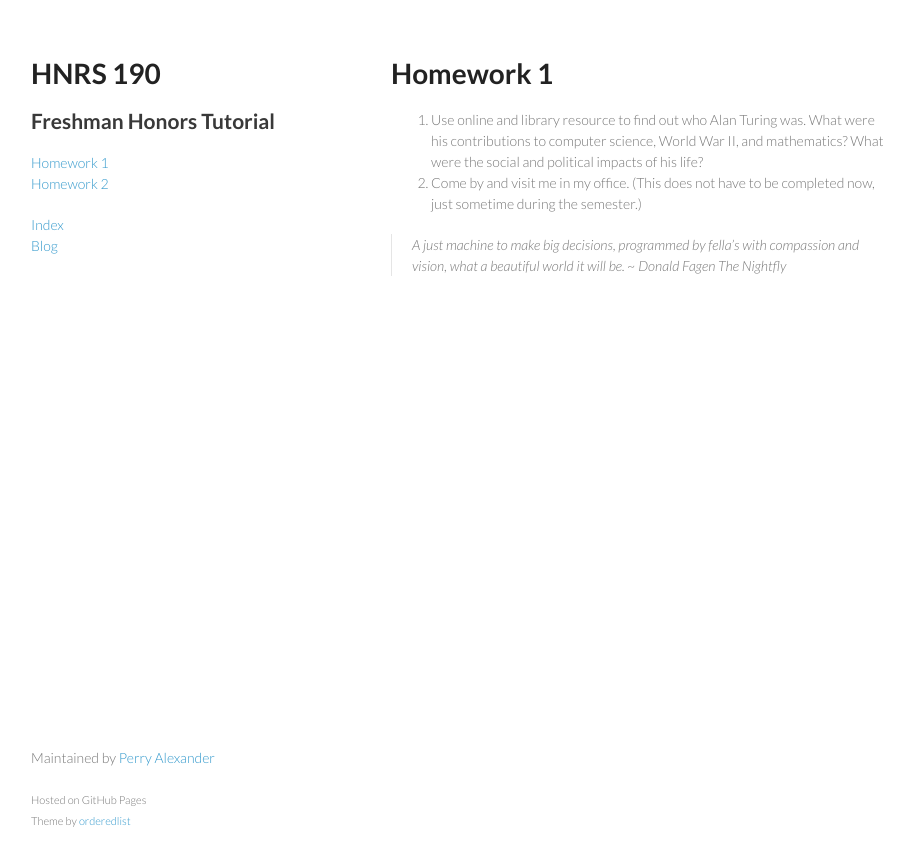
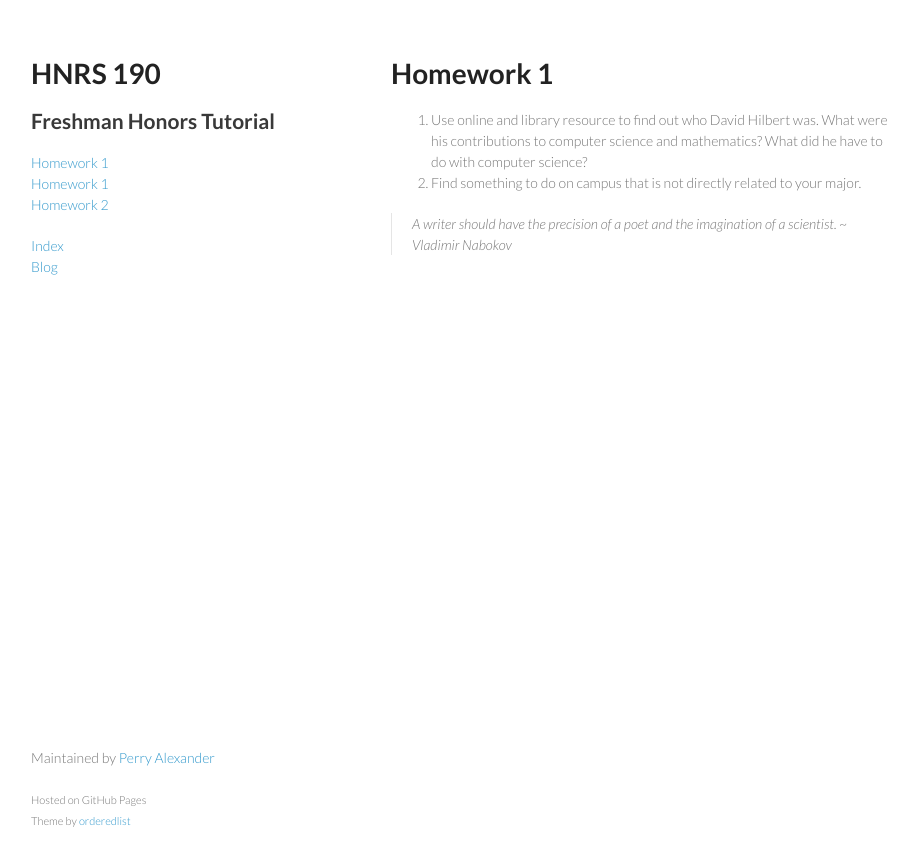
Before and after one commit to palexand/hnrs190, a Jekyll site: the page built from _posts/2014-08-03-Homework-1.md, in a window 1280 px wide. Shown: the top 866 px of the page, without its empty margins (179-1097 px from the left). Built offline with Jekyll 4.4.1, drawn with Linux system fonts in a browser that asks for light colours.

Commit message:
Adding Homework 1 submission

```diff
--- a/_posts/2014-08-03-Homework-1.md
+++ b/_posts/2014-08-03-Homework-1.md
@@ -2,11 +2,9 @@
 layout: project
 category: project
 title: Homework 1
-when: TBD
+when: September 11
 ---
-1. Use online and library resource to find out who Alan Turing was.  What were his contributions to computer science, World War II, and mathematics?  What were the social and political impacts of his life?
-2. Come by and visit me in my office.  (This does not have to be completed now, just sometime during the semester.)
+1. Use online and library resource to find out who David Hilbert was.  What were his contributions to computer science and mathematics?  What did he have to do with computer science?
+2. Find something to do on campus that is not directly related to your major.
 
-> A just machine to make big decisions,
-> programmed by fella's with compassion and vision,
-> what a beautiful world it will be. ~ Donald Fagen *The Nightfly*
+> A writer should have the precision of a poet and the imagination of a scientist. ~ Vladimir Nabokov
```
Also changed, not shown: _posts/2014-08-03-Homework-0.md (added, +12 -0 lines), _posts/2014-08-03-Homework-2.md (+1 -1 lines).
